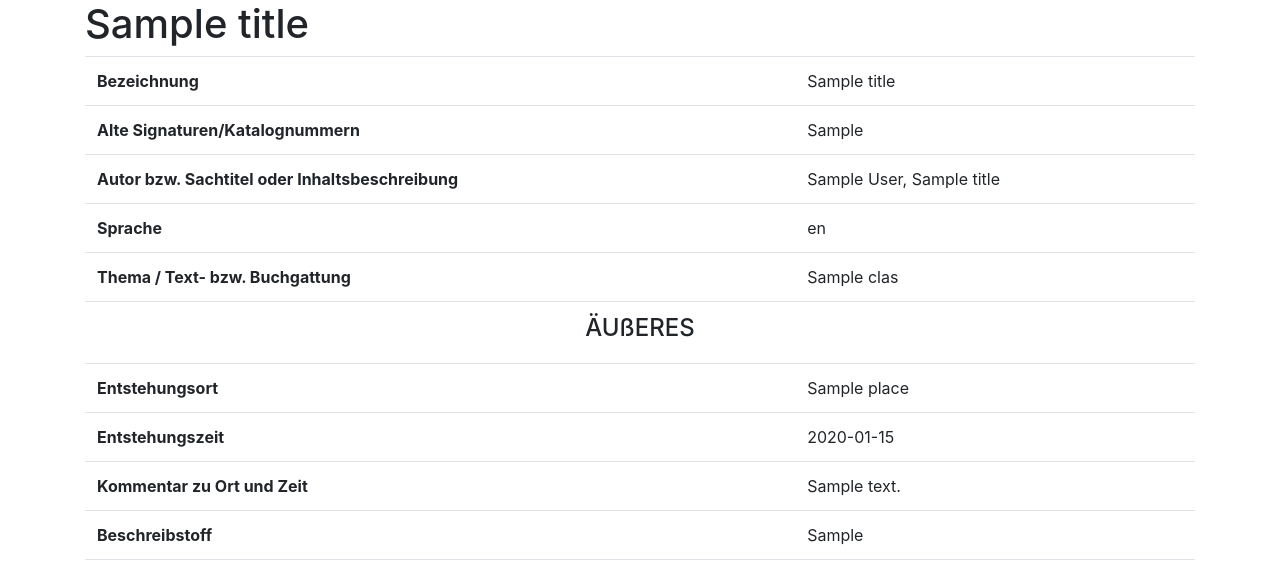
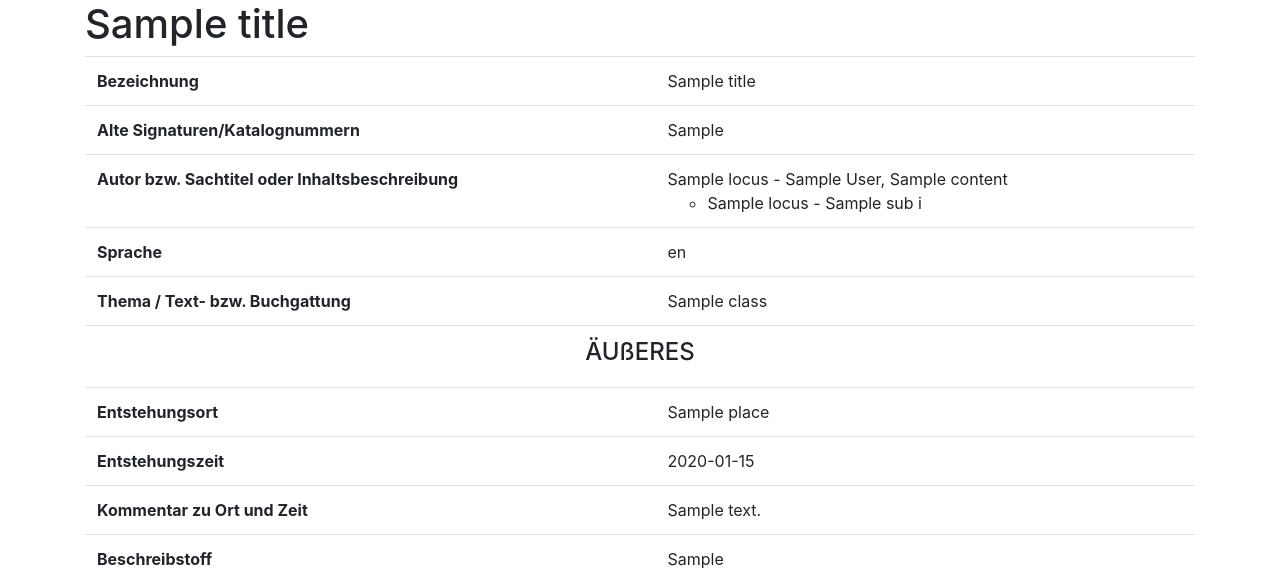
Before and after one commit to Formulae-Litterae-Chartae/coenotur_handschriften, a Flask app: template app/templates/handschrift.html in a window 1280 px wide. Shown: the part 56-624 px from the top of the page. Run offline with Flask 2, Linux system fonts and the light colour scheme; the template is opened without the code that fills it: most values are stand-ins (such as "Sample title", 1, 10 or a date in 2020).

Commit message:
Contents and sub-contents are now shown as <ul>s

```diff
--- a/app/routes.py
+++ b/app/routes.py
@@ -3,6 +3,7 @@
 from glob import glob
 import os
 from flask import render_template
+import re
 
 dirname = os.path.dirname(__file__)
 
@@ -37,14 +38,36 @@
     for alt_id in xml.xpath('/tei:TEI/tei:teiHeader/tei:fileDesc/tei:sourceDesc/tei:msDesc/tei:msIdentifier/tei:altIdentifier',
                             namespaces=namespaces):
         metadata['old_sigs'].append('{} {}'.format(alt_id.get('source'), ' '.join(alt_id.xpath('tei:idno/text()', namespaces=namespaces))))
-    metadata['contents'] = {'class': [], 'author': [], 'title': [], 'language': []}
+    metadata['contents'] = []
     for item in xml.xpath('/tei:TEI/tei:teiHeader/tei:fileDesc/tei:sourceDesc/tei:msDesc/tei:msContents/tei:msItem',
                           namespaces=namespaces):
-        metadata['contents']['class'].append(item.get('class'))
-        metadata['contents']['author'].append(', '.join(item.xpath('tei:author/text()', namespaces=namespaces)))
-        metadata['contents']['title'].append(', '.join(item.xpath('tei:title/text()', namespaces=namespaces)))
-        metadata['contents']['language'].append(', '.join([language_mapping.get(x.get('mainLang'), x.get('mainLang'))
-                                                           for x in item.xpath('tei:textLang', namespaces=namespaces)]))
+        item_dict = {'class': '', 'author': '', 'title': '', 'language': '', 'locus': '', 'parts': []}
+        if item.get('class'):
+            item_dict['class'] = item.get('class')
+        item_dict['author'] = ', '.join(item.xpath('tei:author/text()', namespaces=namespaces))
+        item_dict['title'] = ', '.join(item.xpath('tei:title/text()', namespaces=namespaces))
+        if item.xpath('tei:textLang', namespaces=namespaces):
+            for x in item.xpath('tei:textLang', namespaces=namespaces):
+                item_dict['language'] = ', '.join([language_mapping.get(x.get('mainLang'), x.get('mainLang'))])
+        loci = []
+        for l in item.xpath('tei:locus', namespaces=namespaces):
+            if l.get('from'):
+                loci.append('{}{}'.format(l.get('from'), '-' + l.get('to') if l.get('to') else ''))
+            else:
+                loci.append(l.get('n', ''))
+        item_dict['locus'] = '/'.join(loci)
+        for sub_item in item.xpath('tei:msItem', namespaces=namespaces):
+            sub_item_info = {'title': '', 'locus': ''}
+            sub_item_info['title'] = ', '.join(sub_item.xpath('tei:title/text()', namespaces=namespaces))
+            sub_loci = []
+            for l in sub_item.xpath('tei:locus', namespaces=namespaces):
+                if l.get('from'):
+                    sub_loci.append('{}{}'.format(l.get('from'), '-' + l.get('to') if l.get('to') else ''))
+                else:
+                    sub_loci.append(l.get('n', ''))
+            sub_item_info['locus'] = '/'.join(sub_loci)
+            item_dict['parts'].append(sub_item_info)
+        metadata['contents'].append(item_dict)
     metadata['origin'] = {'place': [], 'date': [], 'commentary': []}
     places = xml.xpath('/tei:TEI/tei:teiHeader/tei:fileDesc/tei:sourceDesc/tei:msDesc/tei:history/tei:origin/tei:p/tei:origPlace',
                        namespaces=namespaces)
@@ -182,5 +205,7 @@
     metadata['binding'] = []
     for bind in xml.xpath('/tei:TEI/tei:teiHeader/tei:fileDesc/tei:sourceDesc/tei:msDesc/tei:physDesc/tei:bindingDesc',
                           namespaces=namespaces):
-        metadata['binding'].append(' '.join(bind.xpath('.//text()')))
+        binding_text = ' '.join(bind.xpath('.//text()')).strip()
+        if binding_text:
+            metadata['binding'].append(re.sub(r'\s+', ' ', binding_text))
     return render_template('handschrift.html', title=name_dict[manuscript], m_d=metadata)
--- a/app/templates/handschrift.html
+++ b/app/templates/handschrift.html
@@ -15,30 +15,30 @@
                     <td>{{ m_d['old_sigs']|join('; ') }}</td>
                 </tr>
                 {% endif %}
-                {% if m_d['contents']['author'] %}
+                {% if m_d['contents'] %}
                 <tr>
                     <th scope="row">Autor bzw. Sachtitel oder Inhaltsbeschreibung</th>
                     <td>
-                        {% for a in m_d['contents']['author'] %}
-                            {% if a != '' %}
-                                {{ a }},
-                            {% endif %}
-                            {{ m_d['contents']['title'][loop.index0] }}
-                            {% if not loop.last %}; {% endif %}
+                        <ul class="list-unstyled mb-0">
+                        {% for i in m_d['contents'] %}
+                        <li>{% if i['locus'] %}{{ i['locus'] }} - {% endif %}{% if i['author'] != '' %}{{ i['author'] }}, {% endif %}{{ i['title'] }}
+                            {% for sub_i in i['parts'] %}
+                                {% if loop.first %}<ul>{% endif %}
+                            <li>{{ sub_i['locus'] }} - {{ sub_i['title'] }}</li>
+                                {% if loop.last %}</ul>{% endif %}
+                            {% endfor %}
+                        </li>
                         {% endfor %}
+                        </ul>
                     </td>
                 </tr>
-                {% endif %}
-                {% if m_d['contents']['language'] %}
                 <tr>
                     <th scope="row">Sprache</th>
-                    <td>{{ m_d['contents']['language']|join('; ') }}</td>
+                    <td>{% for i in m_d['contents']|unique(attribute="language") %}{{ i['language'] }}{% if not loop.last %}, {% endif %}{% endfor %}</td>
                 </tr>
-                {% endif %}
-                {% if m_d['contents']['class'] %}
                 <tr>
                     <th scope="row">Thema / Text- bzw. Buchgattung</th>
-                    <td>{{ m_d['contents']['class']|join('; ') }}</td>
+                    <td>{% for i in m_d['contents']|unique(attribute="class") %}{{ i['class'] }}{% if not loop.last %}, {% endif %}{% endfor %}</td>
                 </tr>
                 {% endif %}
                 <tr>
--- a/xmls/Paris_BnF_Latin_2204_desc.xml
+++ b/xmls/Paris_BnF_Latin_2204_desc.xml
@@ -29,16 +29,16 @@
                </msIdentifier>
                <msContents>
                   <msItem class="Hagiographie">
+                     <locus from="10r" to="208v"/>
                      <author>Gregor von Tours</author>
                      <title>Libri octo miraculorum</title>
                      <textLang mainLang="la"/>
-                  </msItem>
                      <msItem n="1.1">
-                     <locus from="10r"/>
+                        <locus n="10r"/>
                         <title>Liber in gloriam martyrum</title>
                      </msItem>
                      <msItem n="1.2">
-                     <locus from="10v"/>
+                        <locus n="10v"/>
                         <title>Liber Primus</title>
                      </msItem>
                      <msItem n="1.3">
@@ -68,6 +68,7 @@
                      <msItem n="1.9">
                         <locus from="172r" to="208v"/>
                         <title>Liber in gloria confessorum</title>
+                     </msItem>
                   </msItem>
                   <msItem class="Hagiographie">
                      <locus from="209r" to="215v"/>
--- a/xmls/Paris_Bnf_Latin_113_desc.xml
+++ b/xmls/Paris_Bnf_Latin_113_desc.xml
@@ -35,13 +35,10 @@
                </msIdentifier>
                <msContents>
                   <msItem class="Bibel">
+                     <locus from="1v" to="61v"/>
                      <author/>
-                     <title/>
+                     <title>Altes Testament, unvollständig</title>
                      <textLang mainLang="la"/>
-                     <msItem>
-                        <locus from="1v" to="61v"/>
-                        <title>Altes Testament, unvollständig</title>
-                     </msItem>
                   </msItem>
                </msContents>
                <physDesc>
```
Also changed, not shown: xmls/Berlin_SB_Ham_82_desc.xml (+43 -27 lines). Lines whose indentation alone changed are shown as unchanged.
